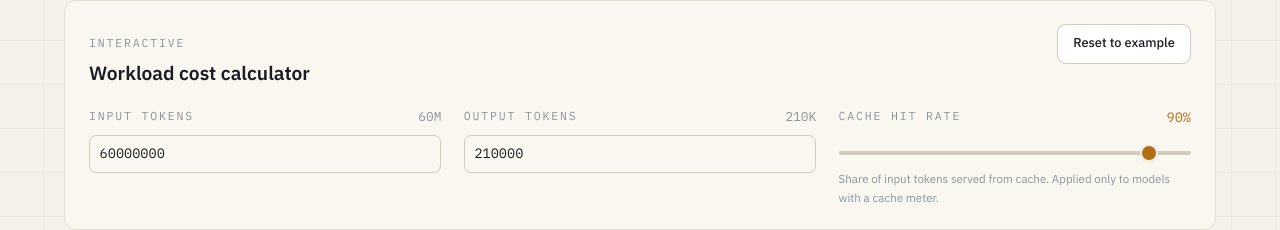
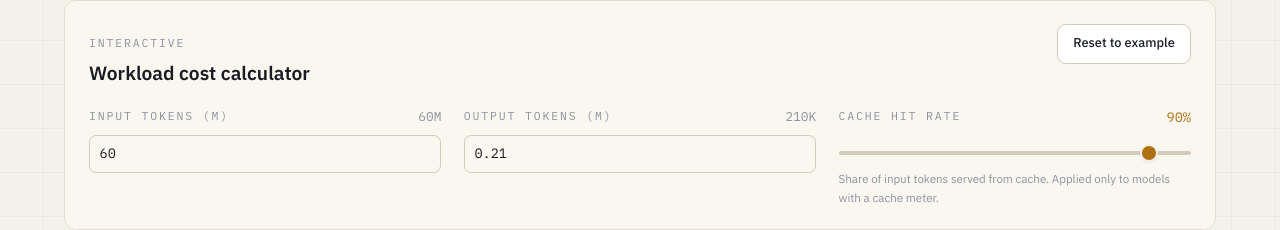
Before and after one commit to realgarit/llm-spend, a Next.js app: page /compare in a window 1280 px wide. Shown: the part 355-585 px from the top of the page. Built offline with nearby package versions, Linux system fonts and the light colour scheme.

Commit message:
feat: enter token counts in millions on the calculator (#3)
LLM pricing is per 1M tokens, so let users type 60 instead of
60000000. Internal state stays in raw tokens; the input field now
scales display/edit values by 1e6 and rounds back on change.

```diff
--- a/src/components/compare-explorer.tsx
+++ b/src/components/compare-explorer.tsx
@@ -273,13 +273,13 @@ function Calculator({
 
       <div style={{ display: "grid", gap: "1.4rem", gridTemplateColumns: "repeat(auto-fit, minmax(210px, 1fr))" }}>
         <NumberField
-          label="Input tokens"
+          label="Input tokens (M)"
           value={workload.inputTokens}
           onChange={(v) => onChange({ ...workload, inputTokens: v })}
           hint={formatTokens(workload.inputTokens)}
         />
         <NumberField
-          label="Output tokens"
+          label="Output tokens (M)"
           value={workload.outputTokens}
           onChange={(v) => onChange({ ...workload, outputTokens: v })}
           hint={formatTokens(workload.outputTokens)}
@@ -320,6 +320,7 @@ function NumberField({
   onChange: (v: number) => void;
   hint: string;
 }) {
+  const displayValue = Number((value / 1_000_000).toFixed(4));
   return (
     <div>
       <div style={{ display: "flex", justifyContent: "space-between", marginBottom: "0.5rem" }}>
@@ -329,9 +330,13 @@ function NumberField({
       <input
         type="number"
         min={0}
-        step={1000}
-        value={value}
-        onChange={(e) => onChange(Math.max(0, Number(e.target.value)))}
+        step={0.01}
+        value={displayValue}
+        onChange={(e) => {
+          const millions = Number(e.target.value);
+          const tokens = Number.isNaN(millions) ? 0 : millions * 1_000_000;
+          onChange(Math.max(0, Math.round(tokens)));
+        }}
         style={{ width: "100%" }}
       />
     </div>
```
